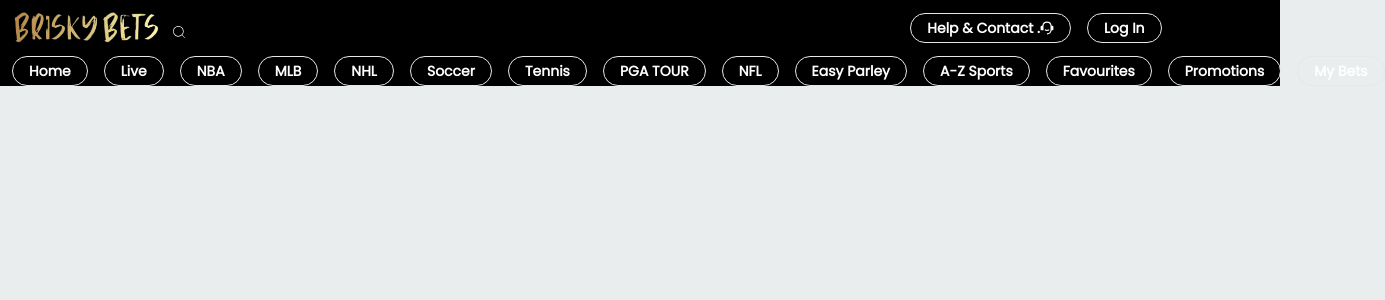
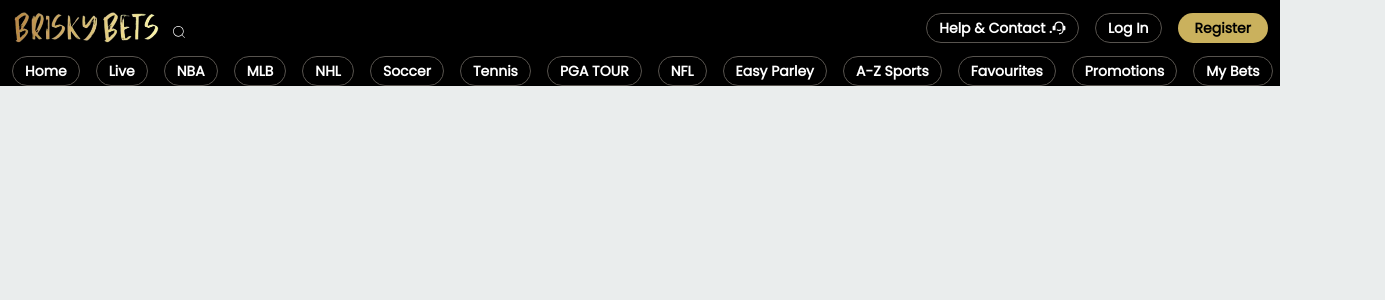
Before and after one commit to Coderx85/picks., a React (Create React App) app: page / in a window 1280 px wide. Shown: the top 300 px of the page, 1385 px wide, since content can reach past the window. Built offline with nearby package versions, Linux system fonts and the light colour scheme.

Commit message:
optimised button class

```diff
--- a/src/components/Header.js
+++ b/src/components/Header.js
@@ -13,7 +13,11 @@ const Header = () => {
         <div className="mt-2 flex items-center flex-grow sm:flex-grow-0">
           <Link to={""}>
             <div className="h-12 mx-2">
-              <img src={logo5} className=" h-10 object-contain " />
+              <img
+                src={logo5}
+                alt="beiskylogo"
+                className=" h-10 object-contain "
+              />
             </div>
           </Link>
 
@@ -28,24 +32,18 @@ const Header = () => {
 
         <div className="flex items-center text-xs space-x-4 mx-3 whitespace-nowrap ">
           <Link
-            className="cursor-pointer flex items-center px-4 py-1 text-sm rounded-full border bg-transparent hover:bg-white hover:bg-opacity-25"
+            className="btn"
             to={""}
           >
             <p>Help {"&"} Contact .</p>
             <RiCustomerService2Fill className="h-5" />
           </Link>
 
-          <Link
-            className="cursor-pointer px-4 py-1 text-sm rounded-full border bg-transparent hover:bg-white hover:bg-opacity-25 "
-            to={""}
-          >
+          <Link className="btn " to={""}>
             <p>Log In</p>
           </Link>
 
-          <Link
-            className="cursor-pointer px-4 py-1 text-sm rounded-full border bg-[#d4b962] text-black hover:bg-white hover:bg-opacity-25 border-transparent bg-transparent hover:bg-[#dfcb89;]"
-            to={""}
-          >
+          <Link className="btn_gold" to={""}>
             <p>Register</p>
           </Link>
         </div>
--- a/src/components/Header2.js
+++ b/src/components/Header2.js
@@ -1,104 +1,103 @@
 import React from "react";
 import { Link } from "react-router-dom";
-import { RiCustomerService2Fill } from "react-icons/ri";
 
 function Header2() {
   return (
     <div className='className="flex font-semibold items-center bg-black flex-grow justify-between'>
       <div className="flex items-center text-xs space-x-4 mx-3 whitespace-nowrap ">
         <Link
-          className="cursor-pointer flex items-center px-4 py-1 text-sm rounded-full border bg-transparent hover:bg-white hover:bg-opacity-25"
+          className="btn"
           to={""}
         >
           <p>Home</p>
         </Link>
 
         <Link
-          className="cursor-pointer px-4 py-1 text-sm rounded-full border bg-transparent hover:bg-white hover:bg-opacity-25 "
+          className="btn"
           to={""}
         >
           <p>Live</p>
         </Link>
 
         <Link
-          className="cursor-pointer px-4 py-1 text-sm rounded-full border bg-transparent hover:bg-white hover:bg-opacity-25"
+          className="btn"
           to={""}
         >
           <p>NBA</p>
         </Link>
 
         <Link
-          className="cursor-pointer px-4 py-1 text-sm rounded-full border bg-transparent hover:bg-white hover:bg-opacity-25"
+          className="btn"
           to={""}
         >
           <p>MLB</p>
         </Link>
 
         <Link
-          className="cursor-pointer px-4 py-1 text-sm rounded-full border bg-transparent hover:bg-white hover:bg-opacity-25"
+          className="btn"
           to={""}
         >
           <p>NHL</p>
         </Link>
 
         <Link
-          className="cursor-pointer px-4 py-1 text-sm rounded-full border bg-transparent hover:bg-white hover:bg-opacity-25"
+          className="btn"
           to={""}
         >
           <p>Soccer</p>
         </Link>
 
         <Link
-          className="cursor-pointer px-4 py-1 text-sm rounded-full border bg-transparent hover:bg-white hover:bg-opacity-25"
+          className="btn"
           to={""}
         >
           <p>Tennis</p>
         </Link>
 
         <Link
-          className="cursor-pointer px-4 py-1 text-sm rounded-full border bg-transparent hover:bg-white hover:bg-opacity-25"
+          className="btn"
           to={""}
         >
           <p>PGA TOUR</p>
         </Link>
 
         <Link
-          className="cursor-pointer px-4 py-1 text-sm rounded-full border bg-transparent hover:bg-white hover:bg-opacity-25"
+          className="btn"
           to={""}
         >
           <p>NFL</p>
         </Link>
 
         <Link
-          className="cursor-pointer px-4 py-1 text-sm rounded-full border bg-transparent hover:bg-white hover:bg-opacity-25"
+          className="btn"
           to={""}
         >
           <p>Easy Parley</p>
         </Link>
 
         <Link
-          className="cursor-pointer px-4 py-1 text-sm rounded-full border bg-transparent hover:bg-white hover:bg-opacity-25"
+          className="btn"
           to={""}
         >
           <p>A-Z Sports</p>
         </Link>
 
         <Link
-          className="cursor-pointer px-4 py-1 text-sm rounded-full border bg-transparent hover:bg-white hover:bg-opacity-25"
+          className="btn"
           to={""}
         >
           <p>Favourites</p>
         </Link>
 
         <Link
-          className="cursor-pointer px-4 py-1 text-sm rounded-full border bg-transparent hover:bg-white hover:bg-opacity-25"
+          className="btn"
           to={""}
         >
           <p>Promotions</p>
         </Link>
 
         <Link
-          className="cursor-pointer px-4 py-1 text-sm rounded-full border bg-transparent hover:bg-white hover:bg-opacity-25"
+          className="btn"
           to={""}
         >
           <p>My Bets</p>
--- a/src/index.css
+++ b/src/index.css
@@ -15,5 +15,12 @@ html {
 
   /* font-family: "Raleway", sans-serif;
   font-family: "Roboto", sans-serif; */
+}
 
+.btn {
+  @apply w-full flex cursor-pointer px-3 py-1 text-sm rounded-full border border-stone-600 bg-transparent hover:bg-white hover:bg-opacity-25;
 }
+
+.btn_gold{
+  @apply cursor-pointer px-4 py-1 text-sm rounded-full border bg-[#cab15d] text-black hover:bg-white hover:bg-opacity-25 border-transparent hover:bg-[#dfcb89;]
+}
```
